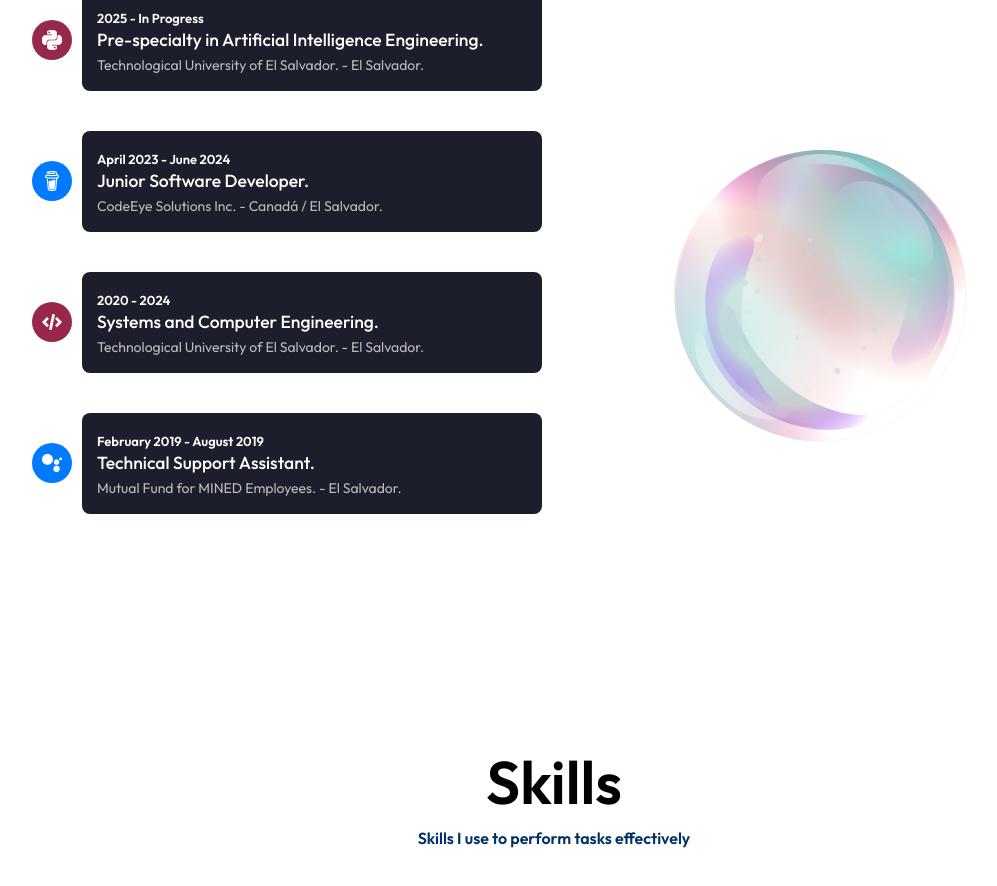
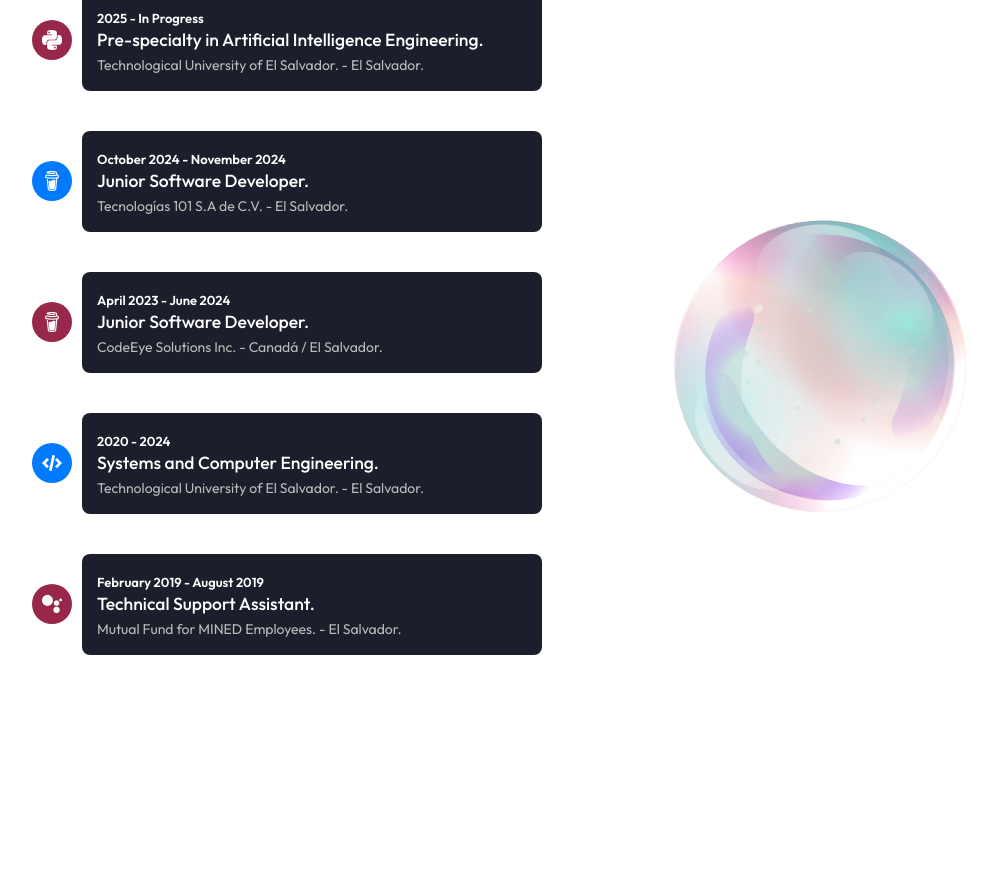
Before and after one commit to cruzito-x/portfolio_v4, a React (Vite) app: page / in a window 1280 px wide. Shown: the part 1925-2811 px from the top of the page, without its empty margins (86-1083 px from the left). Built offline with nearby package versions, Linux system fonts and the light colour scheme.

Commit message:
Experience and cv updated

```diff
--- a/src/lang/en.json
+++ b/src/lang/en.json
@@ -102,6 +102,12 @@
     },
     "pre_specialty_title": {
       "text": "Pre-specialty in Artificial Intelligence Engineering."
+    },
+    "tec101_time": {
+      "text": "October 2024 - November 2024"
+    },
+    "tec101_job": {
+      "text": "Junior Software Developer."
     },
     "codeEye_time": {
       "text": "April 2023 - June 2024"
--- a/src/lang/es.json
+++ b/src/lang/es.json
@@ -102,6 +102,12 @@
     },
     "pre_specialty_title": {
       "text": "Pre-especialidad en Ingeniería de Inteligencia Artificial."
+    },
+    "tec101_time": {
+      "text": "Octubre 2024 - Noviembre 2024"
+    },
+    "tec101_job": {
+      "text": "Desarrollador de Software Junior."
     },
     "codeEye_time": {
       "text": "Abril 2023 - Junio 2024"
--- a/src/views/experience/Experience.jsx
+++ b/src/views/experience/Experience.jsx
@@ -28,6 +28,18 @@ const Experience = ({ lang }) => {
                 </label>
                 <h3>{lang.pre_specialty_title?.text}</h3>
                 <p>{lang.university?.text}. - El Salvador.</p>
+              </div>
+            </div>
+            <div className="timeline-item d-flex align-items-center">
+              <div className="icon">
+                <img src={buyMeACoffeeLogo} alt="Buy me a Coffee Logo" />
+              </div>
+              <div className="timeline-content w-100">
+                <label className="fw-semibold text-white">
+                  {lang.tec101_time?.text}
+                </label>
+                <h3>{lang.tec101_job?.text}</h3>
+                <p>Tecnologías 101 S.A de C.V. - El Salvador.</p>
               </div>
             </div>
             <div className="timeline-item d-flex align-items-center">
```
Also changed, not shown: 1 other file (tests, documents, lock files or other folders).
